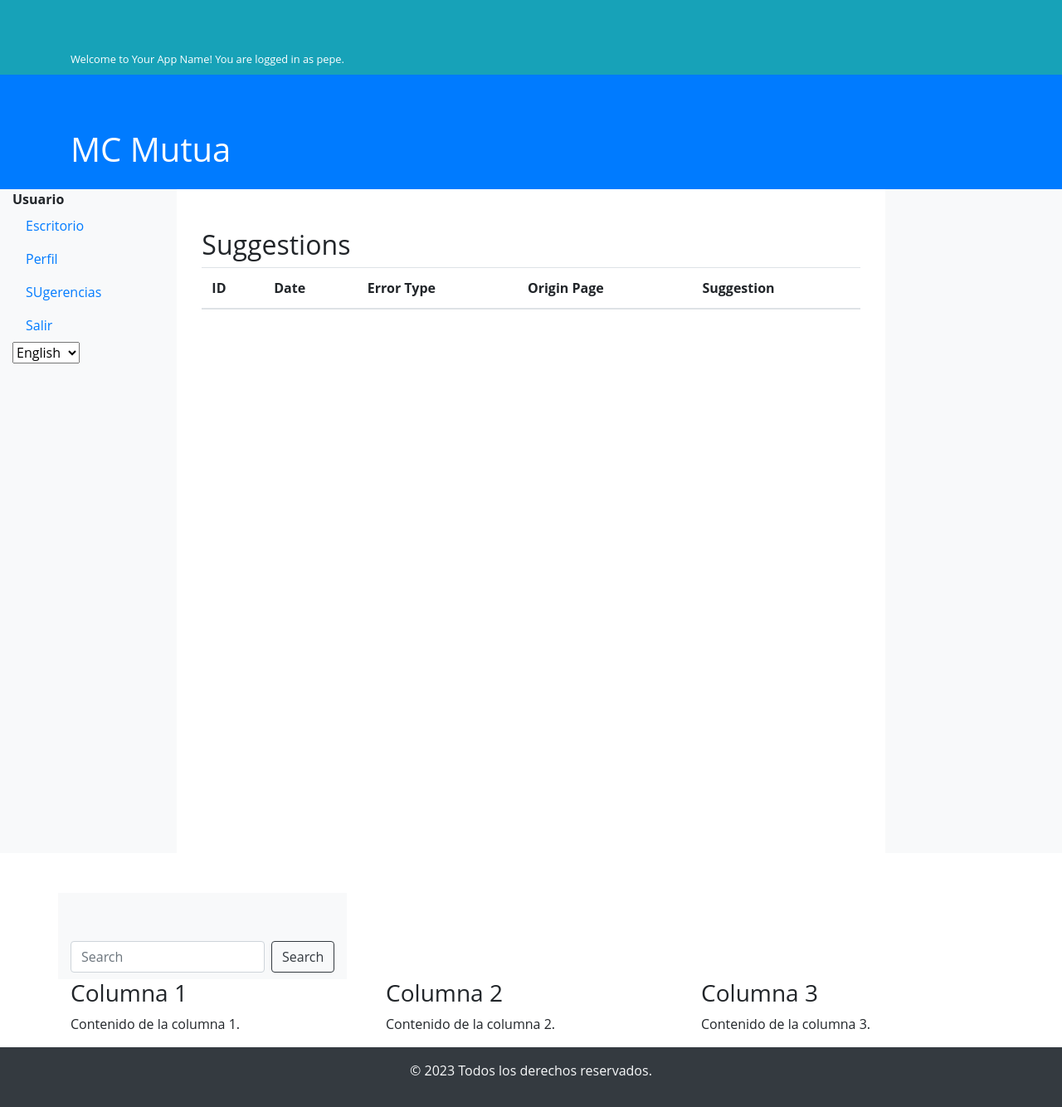
After one commit to vinxenx0/code-workspace, a Flask app: page /suggestions in a window 1280 px wide. The commit adds this page. Shown: the whole page at 83% size. Run offline with Flask 3, Linux system fonts and the light colour scheme; a user stored in the database is signed in; lists and menus that the app fills with data are empty; some libraries are stand-ins or nearby versions.

Commit message:
suggestions draft

```diff
--- a/app/__init__.py
+++ b/app/__init__.py
@@ -84,6 +84,7 @@ from app.controllers import user_controller
 from app.views import user_view
 from app import db
 from app.models.user_model import User
+from app.models.suggestions_model import Suggestion
 
 with app.app_context():
 
--- a/app/controllers/user_controller.py
+++ b/app/controllers/user_controller.py
@@ -8,6 +8,7 @@ from app.models.user_model import User
 from app.views.user_view import UserProfileForm, LoginForm
 from sqlalchemy.exc import IntegrityError
 from flask_babel import g, _
+from app.models.suggestions_model import Suggestion
 
 # Get a logger for this module
 logger = logging.getLogger(__name__)
@@ -54,6 +55,13 @@ def logout():
 @login_required
 def index():
     return render_template('index.html')
+
+
+@app.route('/suggestions')
+@login_required
+def list_suggestions():
+    suggestions = Suggestion.query.all()
+    return render_template('user/suggestions.html', suggestions=suggestions)
 
 @app.route('/list_users')
 @login_required
--- a/app/templates/base.html
+++ b/app/templates/base.html
@@ -37,20 +37,33 @@
 
 </head>
 <body>
+     <!-- Information Bar -->
+     <div class="information-bar bg-info text-white p-2">
+        <div class="container">
+            <small class="mb-0">Welcome to Your App Name! You are logged in as {{ current_user.username }}.</small>
+        </div>
+    </div>
+
+    <!-- Header -->
+    <header class="bg-primary text-white py-3">
+        <div class="container">
+            <h1>MC Mutua</h1>
+        </div>
+    </header>
+
+
     <div class="container-fluid">
         <!-- Cabecera -->
         <div class="row bg-dark text-light">
             <div class="col-12">
-                <h1 class="text-center py-3">monitores</h1>
+                <!-- <h2 class="text-center py-3"><monitores></h2> -->
             </div>
         </div>
 
-        <!-- Contenido principal -->
+         <!-- Contenido principal -->
         <div class="row content">
             <!-- Navegación -->
             <div class="col-md-2 bg-light">
-
-
                 {% if current_user.is_authenticated %}
                     <nav class="nav flex-column">
                         <li class="nav-item"><b>Usuario<br /></b>
@@ -59,6 +72,11 @@
                         <li class="nav-item">
                             <a class="nav-link" href="{{ url_for('user_profile', user_id=current_user.id) }}">Perfil</a>
                         </li>
+
+                        <li class="nav-item">
+                            <a class="nav-link" href="{{ url_for('list_suggestions') }}">SUgerencias</a>
+                        </li>
+
                         <li class="nav-item">
                             <a class="nav-link" href="{{ url_for('logout') }}">Salir</a>
                         </li>
@@ -82,9 +100,6 @@
                         </li>
                         {% endif %}
 
-
-
-
                     </nav>
                     <!-- Language Selector -->
                     <div class="language-selector">
@@ -106,16 +121,35 @@
             <!-- Columna derecha -->
             <div class="col-md-2 bg-light">
                 <!-- Contenido de la columna derecha aquí -->
-
                 <p class="text-center mt-3">
-                   {{ get_flashed_messages()[0] }}
-
+                    {% with messages = get_flashed_messages(with_categories=true) %}
+                    {% if messages %}
+                        {% for category, message in messages %}
+                            <div class="alert alert-{{ category }}">
+                                {{ message }}
+                            </div>
+                        {% endfor %}
+                    {% endif %}
+                {% endwith %}
                 </p>
             </div>
         </div>
 
         <!-- Pre-footer -->
+
         <div class="container mt-5">
+            <div class="row">
+                <!-- Search Bar -->
+                <div class="search-bar bg-light py-2">
+                    <div class="container">
+                        <form class="form-inline">
+                            <input class="form-control mr-sm-2" type="search" placeholder="Search" aria-label="Search">
+                            <button class="btn btn-outline-dark my-2 my-sm-0" type="submit">Search</button>
+                        </form>
+                    </div>
+                </div>
+            </div>
+
             <div class="row">
                 <div class="col-md-4">
                     <h3>Columna 1</h3>
--- /dev/null
+++ b/app/templates/user/suggestions.html
@@ -0,0 +1,35 @@
+<!-- app/templates/admin/suggestions.html -->
+
+{% extends 'base.html' %}
+
+{% block title %}Suggestions - Your App Name{% endblock %}
+
+{% block header %}Suggestions{% endblock %}
+
+{% block content %}
+<div class="container mt-5">
+    <h2>Suggestions</h2>
+    <table class="table">
+        <thead>
+            <tr>
+                <th>ID</th>
+                <th>Date</th>
+                <th>Error Type</th>
+                <th>Origin Page</th>
+                <th>Suggestion</th>
+            </tr>
+        </thead>
+        <tbody>
+            {% for suggestion in suggestions %}
+                <tr>
+                    <td>{{ suggestion.id }}</td>
+                    <td>{{ suggestion.date }}</td>
+                    <td>{{ suggestion.error_type }}</td>
+                    <td>{{ suggestion.origin_page }}</td>
+                    <td>{{ suggestion.suggestion }}</td>
+                </tr>
+            {% endfor %}
+        </tbody>
+    </table>
+</div>
+{% endblock %}
```
Also changed, not shown: app/models/suggestions_model.py (added, +11 -0 lines), app.db.
